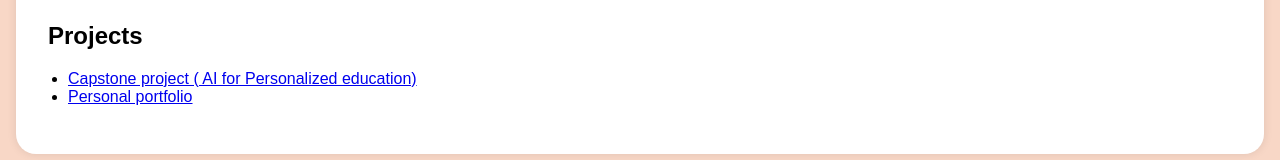
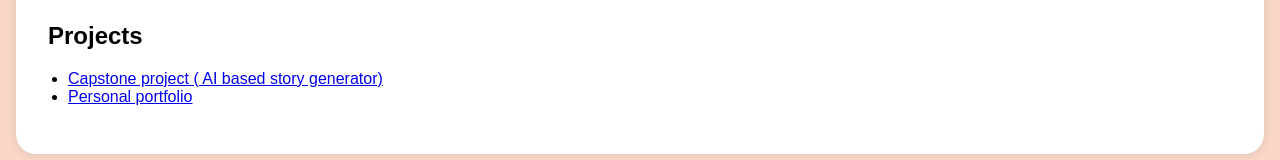
Before and after one commit to sanasngc/protfolio, a plain HTML site: page index.html in a window 1280 px wide. Shown: the part 1062-1222 px from the top of the page. Drawn offline with Linux system fonts and the light colour scheme.

Commit message:
Update index.html

```diff
--- a/index.html
+++ b/index.html
@@ -154,7 +154,7 @@ Affiliated to Bharathiar University</p>
         <div class="section-content">
             <h2>Projects</h2>
             <ul>
-                <li><a href="#">Capstone project ( AI for Personalized education)</a></li>
+                <li><a href="#">Capstone project ( AI based story generator)</a></li>
                 <li><a href="#">Personal portfolio </a></li>
 
                 <!-- Add more project links here -->
```
